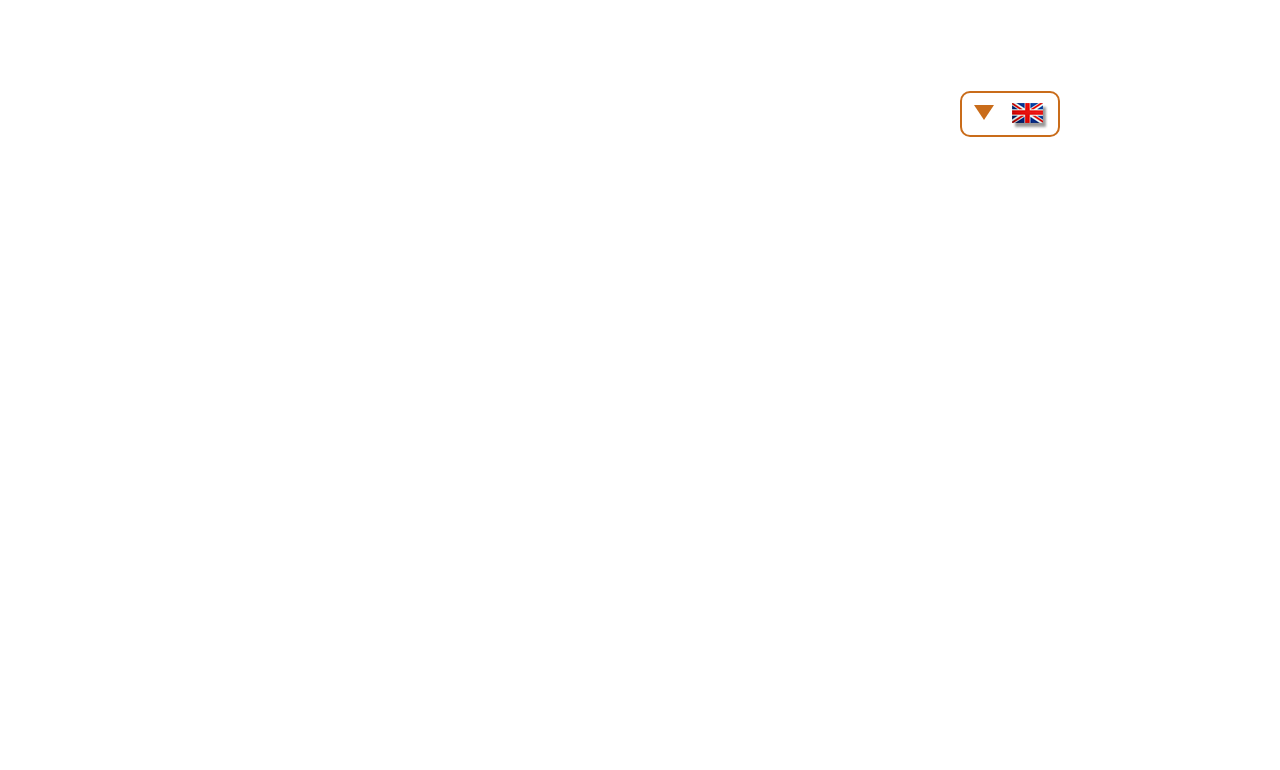
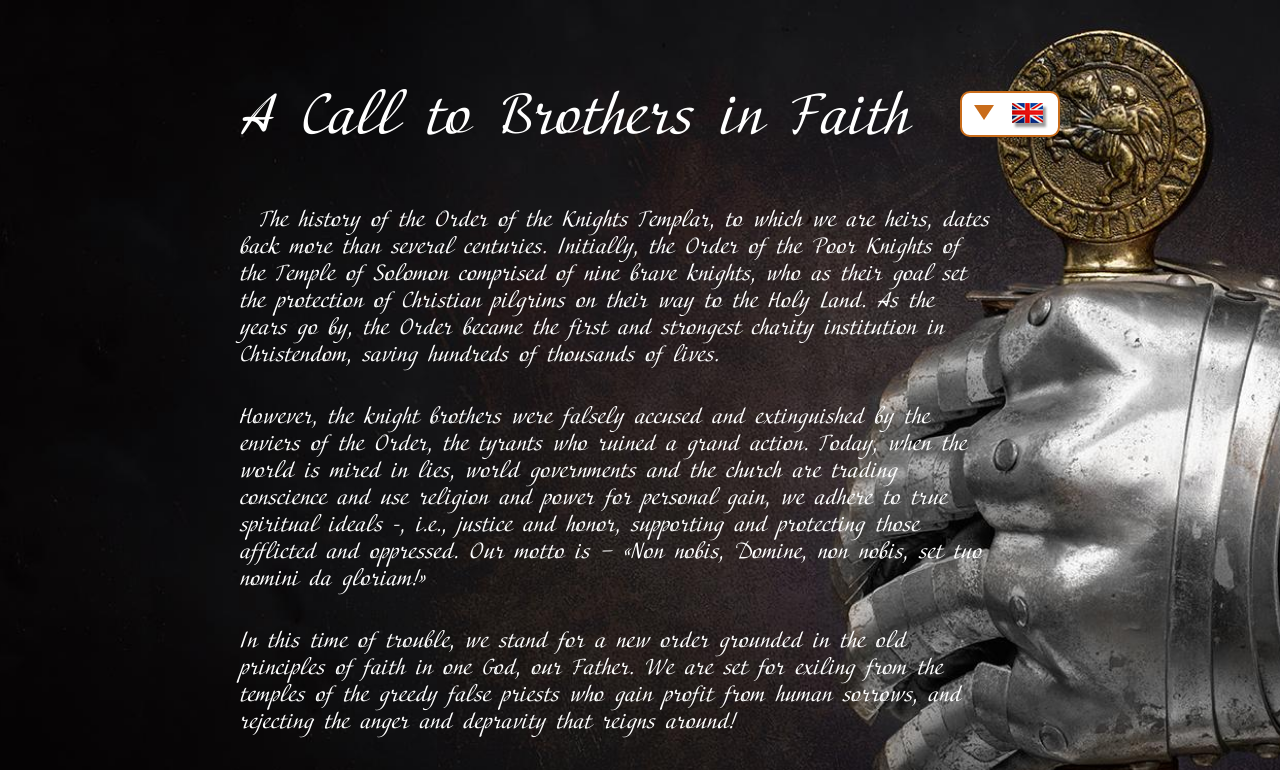
Before and after one commit to WolfVerrron18/orden, a plain HTML site: page main.html in a window 1280 px wide. Shown: the top 770 px of the page. Drawn offline with nearby package versions, Linux system fonts and the light colour scheme; the site is published under a folder, as on GitHub Pages, so addresses that start at the root find nothing.

Commit message:
Add files via upload

```diff
--- a/css/main.css
+++ b/css/main.css
@@ -12,7 +12,7 @@ p{
 }
 
 .main{
-    background: url("/img/knight.png") no-repeat center;
+    background: url("../img/knight.png") no-repeat center;
     background-size: cover;
 }
 .container-knight{
@@ -61,7 +61,7 @@ p{
 }
 @media (max-width: 1440px) {
     .main {
-        background: url(/img/knight.png) no-repeat center;
+        background: url(../img/knight.png) no-repeat center;
         background-size: cover;
     }
     .container-knight{
```
